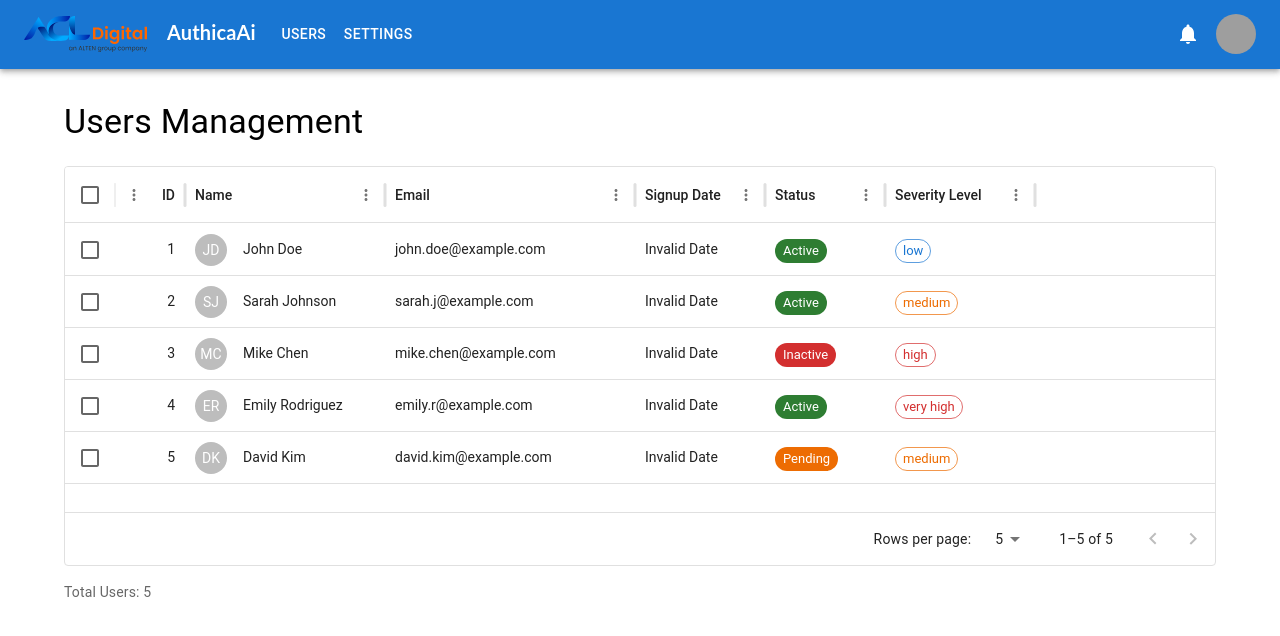
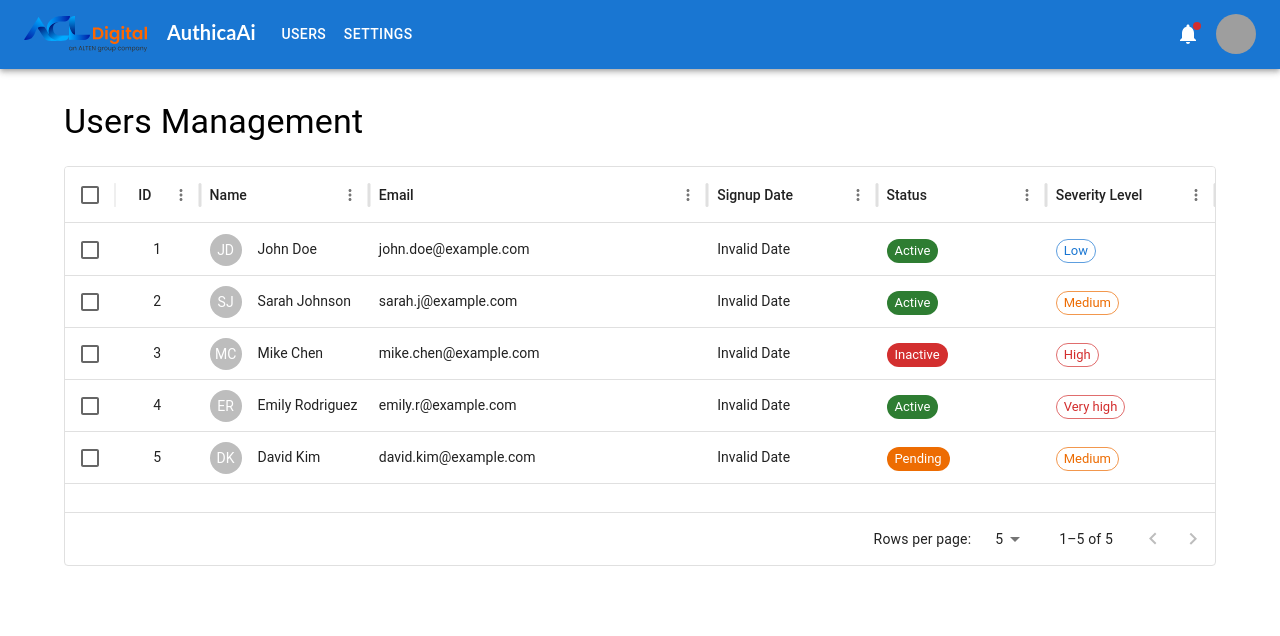
Before and after one commit to swatimahajan7/AuthicaAI, a React (Vite) app: page /dashboard in a window 1280 px wide. Shown: the top 636 px of the page. Built offline with nearby package versions, Linux system fonts and the light colour scheme; grey boxes are pictures that could not be loaded.

Commit message:
Notifications list design change and severity level in users table editable

```diff
--- a/src/components/NavBar.tsx
+++ b/src/components/NavBar.tsx
@@ -12,60 +12,69 @@ import NotificationsIcon from "@mui/icons-material/Notifications";
 import Button from "@mui/material/Button";
 import Tooltip from "@mui/material/Tooltip";
 import MenuItem from "@mui/material/MenuItem";
-import SecurityOutlinedIcon from "@mui/icons-material/SecurityOutlined";
+import Badge from "@mui/material/Badge";
 import logo from "../assets/logo.svg";
+import { NotificationsList, type NotificationItem } from "./NotificationsList";
 
-const pages = ["Users", "Settings"];
-const settings = ["Profile", "Account", "Dashboard", "Logout"];
-const notifications = ["New Users Signed Up", "Login Anomalies Detected"];
-
+// ----------------- Types ---------------------
 type ResponsiveAppBarProps = {
   onTabChange?: (tabName: string) => void;
 };
 
+// ----------------- Component ---------------------
+const pages = ["Users", "Settings"];
+const settings = ["Profile", "Account", "Dashboard", "Logout"];
+
+const initialNotifications: NotificationItem[] = [
+  { id: 1, message: "Brigid Dawson signed up", read: false },
+  { id: 2, message: "John Dwyer has logged in at an unusual time", read: false },
+  { id: 3, message: "Tim Hellman signed up", read: true },
+  { id: 5, message: "Shannon Shaw has logged in from a different location than usual", read: true },
+];
+
 function ResponsiveAppBar({ onTabChange }: ResponsiveAppBarProps) {
-  const [anchorElNav, setAnchorElNav] = React.useState<null | HTMLElement>(
-    null
-  );
-  const [anchorElUser, setAnchorElUser] = React.useState<null | HTMLElement>(
-    null
-  );
-  const [anchorElNotifications, setAnchorElNotifications] =
-    React.useState<null | HTMLElement>(null);
+  const [anchorElNav, setAnchorElNav] = React.useState<null | HTMLElement>(null);
+  const [anchorElUser, setAnchorElUser] = React.useState<null | HTMLElement>(null);
+  const [anchorElNotifications, setAnchorElNotifications] = React.useState<null | HTMLElement>(null);
+  const [notifications, setNotifications] = React.useState<NotificationItem[]>(initialNotifications);
+
+  const unreadCount = notifications.filter((n) => !n.read).length;
 
   const handleOpenNavMenu = (event: React.MouseEvent<HTMLElement>) => {
     setAnchorElNav(event.currentTarget);
   };
+
   const handleOpenUserMenu = (event: React.MouseEvent<HTMLElement>) => {
     setAnchorElUser(event.currentTarget);
   };
-  const handleOpenNotificationsMenu = (
-    event: React.MouseEvent<HTMLElement>
-  ) => {
+
+  const handleOpenNotificationsMenu = (event: React.MouseEvent<HTMLElement>) => {
     setAnchorElNotifications(event.currentTarget);
   };
 
-  const handleCloseNavMenu = () => {
-    setAnchorElNav(null);
-  };
+  const handleCloseNavMenu = () => setAnchorElNav(null);
+  const handleCloseUserMenu = () => setAnchorElUser(null);
+  const handleCloseNotificationsMenu = () => setAnchorElNotifications(null);
 
-  const handleCloseUserMenu = () => {
-    setAnchorElUser(null);
-  };
-
-  const handleCloseNotificationsMenu = () => {
-    setAnchorElNotifications(null);
+  const handleNotificationClick = (id: number) => {
+    setNotifications((prev) =>
+      prev.map((n) =>
+        n.id === id ? { ...n, read: true } : n
+      )
+    );
+    handleCloseNotificationsMenu();
   };
 
   return (
     <AppBar position="static" color="primary">
       <Container maxWidth={false}>
         <Toolbar disableGutters>
+          {/* Desktop Logo */}
           <Typography
             variant="h6"
             noWrap
             component="a"
-            href="#app-bar-with-responsive-menu"
+            href="#"
             sx={{
               mr: 2,
               display: { xs: "none", md: "flex" },
@@ -83,10 +92,11 @@ function ResponsiveAppBar({ onTabChange }: ResponsiveAppBarProps) {
             AuthicaAi
           </Typography>
 
+          {/* Mobile Menu Icon */}
           <Box sx={{ flexGrow: 1, display: { xs: "flex", md: "none" } }}>
             <IconButton
               size="large"
-              aria-label="account of current user"
+              aria-label="menu"
               aria-controls="menu-appbar"
               aria-haspopup="true"
               onClick={handleOpenNavMenu}
@@ -97,31 +107,29 @@ function ResponsiveAppBar({ onTabChange }: ResponsiveAppBarProps) {
             <Menu
               id="menu-appbar"
               anchorEl={anchorElNav}
-              anchorOrigin={{
-                vertical: "bottom",
-                horizontal: "left",
-              }}
-              keepMounted
-              transformOrigin={{
-                vertical: "top",
-                horizontal: "left",
-              }}
+              anchorOrigin={{ vertical: "bottom", horizontal: "left" }}
+              transformOrigin={{ vertical: "top", horizontal: "left" }}
               open={Boolean(anchorElNav)}
               onClose={handleCloseNavMenu}
               sx={{ display: { xs: "block", md: "none" } }}
             >
               {pages.map((page) => (
-                <MenuItem key={page} onClick={handleCloseNavMenu}>
-                  <Typography sx={{ textAlign: "center" }}>{page}</Typography>
+                <MenuItem key={page} onClick={() => {
+                  handleCloseNavMenu();
+                  onTabChange?.(page);
+                }}>
+                  <Typography textAlign="center">{page}</Typography>
                 </MenuItem>
               ))}
             </Menu>
           </Box>
+
+          {/* Mobile Logo */}
           <Typography
             variant="h5"
             noWrap
             component="a"
-            href="#app-bar-with-responsive-menu"
+            href="#"
             sx={{
               mr: 2,
               display: { xs: "flex", md: "none" },
@@ -139,6 +147,8 @@ function ResponsiveAppBar({ onTabChange }: ResponsiveAppBarProps) {
             />
             AuthicaAi
           </Typography>
+
+          {/* Desktop Menu Buttons */}
           <Box sx={{ flexGrow: 1, display: { xs: "none", md: "flex" } }}>
             {pages.map((page) => (
               <Button
@@ -160,68 +170,60 @@ function ResponsiveAppBar({ onTabChange }: ResponsiveAppBarProps) {
               </Button>
             ))}
           </Box>
+
+          {/* Notifications and Avatar */}
           <Box sx={{ flexGrow: 0, display: "flex", alignItems: "center" }}>
             <Tooltip title="View notifications">
               <IconButton
                 onClick={handleOpenNotificationsMenu}
                 sx={{ p: 0, mr: 2, color: "inherit" }}
               >
-                <NotificationsIcon />
+                <Badge
+                  color="error"
+                  variant={unreadCount > 0 ? "dot" : "standard"}
+                  overlap="circular"
+                >
+                  <NotificationsIcon />
+                </Badge>
               </IconButton>
             </Tooltip>
             <Menu
-              sx={{ mt: "45px" }}
-              id="menu-notifications"
               anchorEl={anchorElNotifications}
-              anchorOrigin={{
-                vertical: "top",
-                horizontal: "right",
-              }}
-              keepMounted
-              transformOrigin={{
-                vertical: "top",
-                horizontal: "right",
-              }}
               open={Boolean(anchorElNotifications)}
               onClose={handleCloseNotificationsMenu}
+              anchorOrigin={{ vertical: "top", horizontal: "right" }}
+              transformOrigin={{ vertical: "top", horizontal: "right" }}
+              sx={{ mt: "45px" }}
             >
-              {notifications.map((notification) => (
-                <MenuItem
-                  key={notification}
-                  onClick={handleCloseNotificationsMenu}
-                >
-                  <Typography sx={{ textAlign: "center" }}>
-                    {notification}
-                  </Typography>
-                </MenuItem>
-              ))}
+              <NotificationsList
+                notifications={notifications}
+                onItemClick={(id) => {
+                  setNotifications((prev) =>
+                    prev.map((n) => (n.id === id ? { ...n, read: true } : n))
+                  );
+                  handleCloseNotificationsMenu();
+                }}
+              />
             </Menu>
+
+            {/* User Avatar */}
             <Tooltip title="Open settings">
               <IconButton onClick={handleOpenUserMenu} sx={{ p: 0 }}>
-                <Avatar alt="Remy Sharp" src="/static/images/avatar/2.jpg" />
+                <Avatar alt="Admin Avatar" src="/static/images/avatar/2.jpg" />
               </IconButton>
             </Tooltip>
             <Menu
-              sx={{ mt: "45px" }}
               id="menu-appbar"
               anchorEl={anchorElUser}
-              anchorOrigin={{
-                vertical: "top",
-                horizontal: "right",
-              }}
-              keepMounted
-              transformOrigin={{
-                vertical: "top",
-                horizontal: "right",
-              }}
+              anchorOrigin={{ vertical: "top", horizontal: "right" }}
+              transformOrigin={{ vertical: "top", horizontal: "right" }}
               open={Boolean(anchorElUser)}
               onClose={handleCloseUserMenu}
+              sx={{ mt: "45px" }}
             >
               {settings.map((setting) => (
                 <MenuItem key={setting} onClick={handleCloseUserMenu}>
-                  <Typography sx={{ textAlign: "center" }}>
-                    {setting}
-                  </Typography>
+                  <Typography textAlign="center">{setting}</Typography>
                 </MenuItem>
               ))}
             </Menu>
@@ -231,4 +233,5 @@ function ResponsiveAppBar({ onTabChange }: ResponsiveAppBarProps) {
     </AppBar>
   );
 }
+
 export default ResponsiveAppBar;
--- /dev/null
+++ b/src/components/NotificationsList.tsx
@@ -0,0 +1,78 @@
+import React from "react";
+import {
+    Box,
+    Typography,
+    List,
+    ListItem,
+    ListItemText,
+    Divider,
+} from "@mui/material";
+import FiberManualRecordIcon from "@mui/icons-material/FiberManualRecord";
+
+export type NotificationItem = {
+    id: number;
+    message: string;
+    read: boolean;
+};
+
+interface NotificationsListProps {
+    notifications: NotificationItem[];
+    onItemClick: (id: number) => void;
+}
+
+export const NotificationsList: React.FC<NotificationsListProps> = ({
+    notifications,
+    onItemClick,
+}) => {
+    return (
+        <Box sx={{ width: 350, maxHeight: 400, overflowY: "auto", p: 1 }}>
+            <Typography variant="h6" sx={{ px: 1, mb: 1 }}>
+                Notifications
+            </Typography>
+            <List disablePadding>
+                {notifications.map((notification) => (
+                    <ListItem
+                        key={notification.id}
+                        component="button"
+                        onClick={() => onItemClick(notification.id)}
+                        sx={{
+                            bgcolor: notification.read ? "background.paper" : "#f0f0f0ff",
+                            borderRadius: 1,
+                            mb: 0.5,
+                            alignItems: "flex-start",
+                            border: "none",
+                            textAlign: "left",
+                            width: "100%",
+                            padding: 1,
+                            cursor: "pointer",
+                        }}
+                    >
+                        <ListItemText
+                            primary={
+                                <Typography variant="body2" color="text.primary">
+                                    {notification.message}
+                                </Typography>
+                            }
+                        />
+                        {!notification.read && (
+                            <FiberManualRecordIcon
+                                color="primary"
+                                sx={{ fontSize: 10, mt: 0.5, ml: 1 }}
+                            />
+                        )}
+                    </ListItem>
+                ))}
+            </List>
+            <Divider sx={{ my: 1 }} />
+            <Box sx={{ textAlign: "center", p: 1 }}>
+                <Typography
+                    variant="body2"
+                    color="primary"
+                    sx={{ cursor: "pointer", fontWeight: 500 }}
+                >
+                    See all recent activity
+                </Typography>
+            </Box>
+        </Box>
+    );
+};
--- a/src/components/SignedUpUsersTable.tsx
+++ b/src/components/SignedUpUsersTable.tsx
@@ -1,180 +1,4 @@
-// import React, { useState } from 'react';
-// import {
-//   AppBar,
-//   Toolbar,
-//   Typography,
-//   IconButton,
-//   Button,
-//   Table,
-//   TableBody,
-//   TableCell,
-//   TableContainer,
-//   TableHead,
-//   TableRow,
-//   Paper,
-//   Container,
-//   Box,
-//   Avatar,
-//   Badge,
-//   Chip
-// } from '@mui/material';
-
-// const Dashboard = () => {
-//   // Mock user data - in real app this would come from your backend
-//   const [users] = useState([
-//     {
-//       id: 1,
-//       name: 'John Doe',
-//       email: 'john.doe@example.com',
-//       signupDate: '2024-01-15',
-//       status: 'Active',
-//       'severity level' : 'low'
-//     },
-//     {
-//       id: 2,
-//       name: 'Sarah Johnson',
-//       email: 'sarah.j@example.com',
-//       signupDate: '2024-02-03',
-//       status: 'Active',
-//       'severity level' : 'medium'
-//     },
-//     {
-//       id: 3,
-//       name: 'Mike Chen',
-//       email: 'mike.chen@example.com',
-//       signupDate: '2024-02-18',
-//       status: 'Inactive',
-//       'severity level' : 'high'
-//     },
-//     {
-//       id: 4,
-//       name: 'Emily Rodriguez',
-//       email: 'emily.r@example.com',
-//       signupDate: '2024-03-02',
-//       status: 'Active',
-//       'severity level' : 'very high'
-//     },
-//     {
-//       id: 5,
-//       name: 'David Kim',
-//       email: 'david.kim@example.com',
-//       signupDate: '2024-03-15',
-//       status: 'Pending',
-//       'severity level' : 'medium'
-//     }
-//   ]);
-
-//   interface User {
-//     id: number;
-//     name: string;
-//     email: string;
-//     signupDate: string;
-//     status: 'Active' | 'Inactive' | 'Pending' | string;
-//     'severity level': 'low' | 'medium' | 'high' | 'very high' |string;
-//   }
-
-//   const getStatusColor = (status: User['status']): 'success' | 'error' | 'warning' | 'default' => {
-//     switch (status) {
-//       case 'Active':
-//         return 'success';
-//       case 'Inactive':
-//         return 'error';
-//       case 'Pending':
-//         return 'warning';
-//       default:
-//         return 'default';
-//     }
-//   };
-
-//   interface RoleColorMap {
-//     [key: string]: 'error' | 'warning' | 'primary' | 'default';
-//   }
-
-//   const getRoleColor = (role: string): 'error' | 'warning' | 'primary' | 'default' => {
-//     const roleColorMap: RoleColorMap = {
-//       high: 'error',
-//       medium: 'warning',
-//       low: 'primary'
-//     };
-//     return roleColorMap[role] || 'default';
-//   };
-
-//   return (
-//     <Box sx={{ flexGrow: 1 }}>
-
-
-//       {/* Main Content */}
-//       <Container maxWidth="lg" sx={{ mt: 4, mb: 4 }}>
-//         <Typography variant="h4" component="h1" gutterBottom sx={{ mb: 3 }}>
-//           Users Management
-//         </Typography>
-
-//         {/* Users Table */}
-//         <TableContainer component={Paper} elevation={3}>
-//           <Table sx={{ minWidth: 650 }}>
-//             <TableHead>
-//               <TableRow sx={{ backgroundColor: '#f5f5f5' }}>
-//                 <TableCell sx={{ fontWeight: 'bold' }}>ID</TableCell>
-//                 <TableCell sx={{ fontWeight: 'bold' }}>Name</TableCell>
-//                 <TableCell sx={{ fontWeight: 'bold' }}>Email</TableCell>
-//                 <TableCell sx={{ fontWeight: 'bold' }}>Signup Date</TableCell>
-//                 <TableCell sx={{ fontWeight: 'bold' }}>Status</TableCell>
-//                 <TableCell sx={{ fontWeight: 'bold' }}>Severity Level</TableCell>
-//               </TableRow>
-//             </TableHead>
-//             <TableBody>
-//               {users.map((user) => (
-//                 <TableRow
-//                   key={user.id}
-//                   sx={{
-//                     '&:nth-of-type(odd)': { backgroundColor: '#fafafa' },
-//                     '&:hover': { backgroundColor: '#f0f0f0' }
-//                   }}
-//                 >
-//                   <TableCell>{user.id}</TableCell>
-//                   <TableCell>
-//                     <Box sx={{ display: 'flex', alignItems: 'center' }}>
-//                       <Avatar sx={{ width: 32, height: 32, mr: 2, fontSize: 14 }}>
-//                         {user.name.split(' ').map(n => n[0]).join('')}
-//                       </Avatar>
-//                       {user.name}
-//                     </Box>
-//                   </TableCell>
-//                   <TableCell>{user.email}</TableCell>
-//                   <TableCell>{user.signupDate}</TableCell>
-//                   <TableCell>
-//                     <Chip
-//                       label={user.status}
-//                       color={getStatusColor(user.status)}
-//                       size="small"
-//                     />
-//                   </TableCell>
-//                   <TableCell>
-//                     <Chip
-//                       label={user['severity level']}
-//                       color={getRoleColor(user['severity level'])}
-//                       variant="outlined"
-//                       size="small"
-//                     />
-//                   </TableCell>
-//                 </TableRow>
-//               ))}
-//             </TableBody>
-//           </Table>
-//         </TableContainer>
-
-//         <Typography variant="body2" color="text.secondary" sx={{ mt: 2 }}>
-//           Total Users: {users.length}
-//         </Typography>
-//       </Container>
-//     </Box>
-//   );
-// };
-
-// export default Dashboard;
-
-
-import React, { useState } from 'react';
+import { useState } from 'react';
 import {
   Container,
   Box,
@@ -182,18 +6,18 @@ import {
   Avatar,
   Chip
 } from '@mui/material';
-import { DataGrid } from '@mui/x-data-grid';
+import { DataGrid, type GridColDef } from '@mui/x-data-grid';
 
 const Dashboard = () => {
-  // Mock user data - in real app this would come from your backend
-  const [users] = useState([
+  // Mock user data - in real app this would come from backend
+  const [users, setUsers] = useState<User[]>([
     {
       id: 1,
       name: 'John Doe',
       email: 'john.doe@example.com',
       signupDate: '2024-01-15',
       status: 'Active',
-      'severity level': 'low'
+      'severity level': 'Low'
     },
     {
       id: 2,
@@ -201,7 +25,7 @@ const Dashboard = () => {
       email: 'sarah.j@example.com',
       signupDate: '2024-02-03',
       status: 'Active',
-      'severity level': 'medium'
+      'severity level': 'Medium'
     },
     {
       id: 3,
@@ -209,7 +33,7 @@ const Dashboard = () => {
       email: 'mike.chen@example.com',
       signupDate: '2024-02-18',
       status: 'Inactive',
-      'severity level': 'high'
+      'severity level': 'High'
     },
     {
       id: 4,
@@ -217,7 +41,7 @@ const Dashboard = () => {
       email: 'emily.r@example.com',
       signupDate: '2024-03-02',
       status: 'Active',
-      'severity level': 'very high'
+      'severity level': 'Very high'
     },
     {
       id: 5,
@@ -225,7 +49,7 @@ const Dashboard = () => {
       email: 'david.kim@example.com',
       signupDate: '2024-03-15',
       status: 'Pending',
-      'severity level': 'medium'
+      'severity level': 'Medium'
     }
   ]);
 
@@ -235,7 +59,7 @@ const Dashboard = () => {
     email: string;
     signupDate: string;
     status: 'Active' | 'Inactive' | 'Pending' | string;
-    'severity level': 'low' | 'medium' | 'high' | 'very high' | string;
+    'severity level': 'Low' | 'Medium' | 'High' | 'Very high' | string;
   }
 
   const getStatusColor = (status: User['status']): 'success' | 'error' | 'warning' | 'default' => {
@@ -257,30 +81,40 @@ const Dashboard = () => {
 
   const getRoleColor = (role: string): 'error' | 'warning' | 'primary' | 'default' => {
     const roleColorMap: RoleColorMap = {
-      'very high': 'error',
-      high: 'error',
-      medium: 'warning',
-      low: 'primary'
+      'Very high': 'error',
+      High: 'error',
+      Medium: 'warning',
+      Low: 'primary'
     };
     return roleColorMap[role] || 'default';
   };
 
+  const handleRowUpdate = (newRow: User, oldRow: User) => {
+    const updatedUsers = users.map(user =>
+      user.id === newRow.id ? { ...user, ...newRow } : user
+    );
+    setUsers(updatedUsers);
+    return newRow;
+  };
+
   // Define columns for DataGrid
-  const columns = [
+  const columns: GridColDef<User>[] = [
     {
       field: 'id',
       headerName: 'ID',
-      width: 70,
-      type: 'number'
+      flex: 0.5,
+      type: 'number',
+      align: 'center',
+      headerAlign: 'center'
     },
     {
       field: 'name',
       headerName: 'Name',
-      width: 200,
-      renderCell: (params) => (
+      flex: 1,
+      renderCell: (params: any) => (
         <Box sx={{ display: 'flex', alignItems: 'center' }}>
           <Avatar sx={{ width: 32, height: 32, mr: 2, fontSize: 14 }}>
-            {params.value.split(' ').map(n => n[0]).join('')}
+            {params.value.split(' ').map((n: any) => n[0]).join('')}
           </Avatar>
           {params.value}
         </Box>
@@ -289,20 +123,20 @@ const Dashboard = () => {
     {
       field: 'email',
       headerName: 'Email',
-      width: 250,
+      flex: 2,
     },
     {
       field: 'signupDate',
       headerName: 'Signup Date',
-      width: 130,
+      flex: 1,
       type: 'date',
-      valueGetter: (params) => new Date(params.value),
+      valueGetter: (params: any) => new Date(params.value),
     },
     {
       field: 'status',
       headerName: 'Status',
-      width: 120,
-      renderCell: (params) => (
+      flex: 1,
+      renderCell: (params: any) => (
         <Chip
           label={params.value}
           color={getStatusColor(params.value)}
@@ -313,8 +147,11 @@ const Dashboard = () => {
     {
       field: 'severity level',
       headerName: 'Severity Level',
-      width: 150,
-      renderCell: (params) => (
+      flex: 1,
+      editable: true,
+      type: 'singleSelect',
+      valueOptions: ['Low', 'Medium', 'High', 'Very high'],
+      renderCell: (params: any) => (
         <Chip
           label={params.value}
           color={getRoleColor(params.value)}
@@ -338,6 +175,8 @@ const Dashboard = () => {
           <DataGrid
             rows={users}
             columns={columns}
+            processRowUpdate={handleRowUpdate}
+            getRowId={(row) => row.id}
             initialState={{
               pagination: {
                 paginationModel: {
@@ -359,9 +198,6 @@ const Dashboard = () => {
           />
         </Box>
 
-        <Typography variant="body2" color="text.secondary" sx={{ mt: 2 }}>
-          Total Users: {users.length}
-        </Typography>
       </Container>
     </Box>
   );
--- a/src/pages/Signin.tsx
+++ b/src/pages/Signin.tsx
@@ -98,7 +98,7 @@ const Signin = () => {
                                 overflowY: 'scroll',
                             }}
                         >
-                            <img src='../src/assets/ACL-logo.svg' width={200} className='logo' />
+                            <img src='../src/assets/logo.svg' width={200} className='logo' />
 
                             {activeStep === AuthMethods.usernamePassword && (
                                 <SigninForm ref={signinFormRef} />
--- a/src/pages/Signup.tsx
+++ b/src/pages/Signup.tsx
@@ -91,7 +91,7 @@ const Signup = () => {
                             borderRadius: '30px',
                             overflowY: "scroll"
                         }}>
-                            <img src='../src/assets/ACL-logo.svg' width={200} className='logo' />
+                            <img src='../src/assets/logo.svg' width={200} className='logo' />
                             {activeStep === AuthMethods.usernamePassword && <SignupForm ref={signupFormRef} />}
                             {activeStep === AuthMethods.emailMobileOTP && <EmailMobileOTP ref={emailOtpRef}
                                 email={formValues.email}
```
